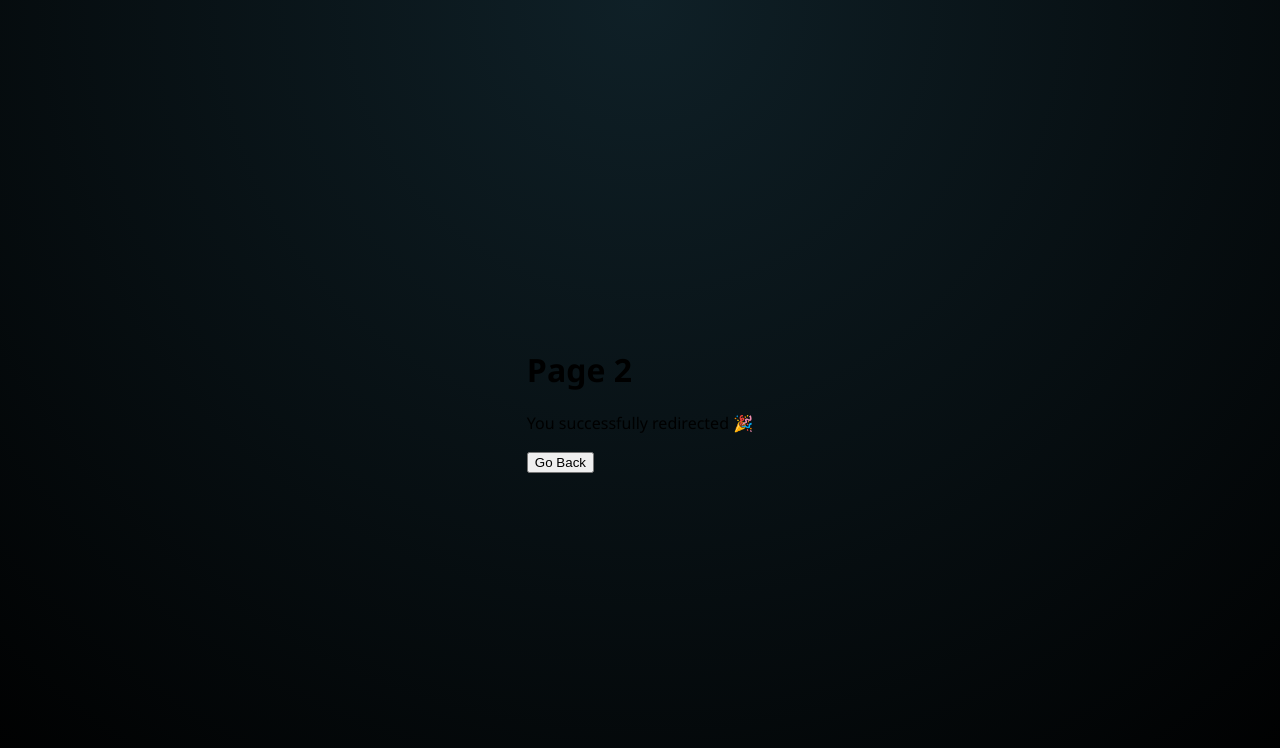
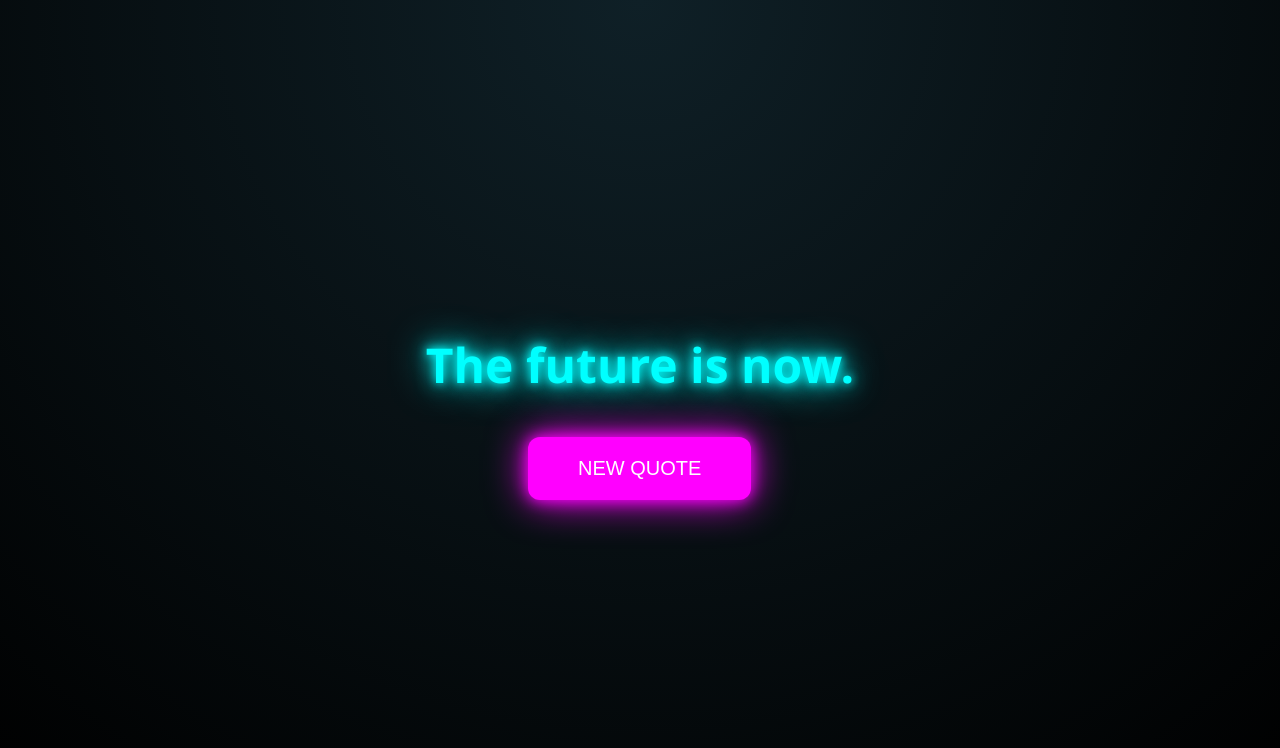
Before and after one commit to 7tournament/starlight, a plain HTML site: page page2.html in a window 1280 px wide. Drawn offline with Linux system fonts and the light colour scheme.

Commit message:
Update page2.html

```diff
--- a/page2.html
+++ b/page2.html
@@ -2,19 +2,34 @@
 <html lang="en">
 <head>
   <meta charset="UTF-8">
-  <title>Page 2</title>
+  <title>Quotes</title>
   <link rel="stylesheet" href="style.css">
 </head>
 <body>
 
-  <div class="container">
-    <h1>Page 2</h1>
-    <p>You successfully redirected 🎉</p>
+  <div class="scene">
+    <h1 class="neon-text" id="quote"></h1>
+    <button class="neon-btn" onclick="newQuote()">NEW QUOTE</button>
+  </div>
 
-    <button onclick="location.href='index.html'">
-      Go Back
-    </button>
-  </div>
+  <script>
+    const quotes = [
+      "Reality is an illusion.",
+      "Code is poetry.",
+      "Dream in pixels.",
+      "Break the limits.",
+      "The future is now.",
+      "Think different.",
+      "Build what doesn’t exist."
+    ];
+
+    function newQuote() {
+      const q = quotes[Math.floor(Math.random() * quotes.length)];
+      document.getElementById("quote").textContent = q;
+    }
+
+    newQuote();
+  </script>
 
 </body>
 </html>
```
